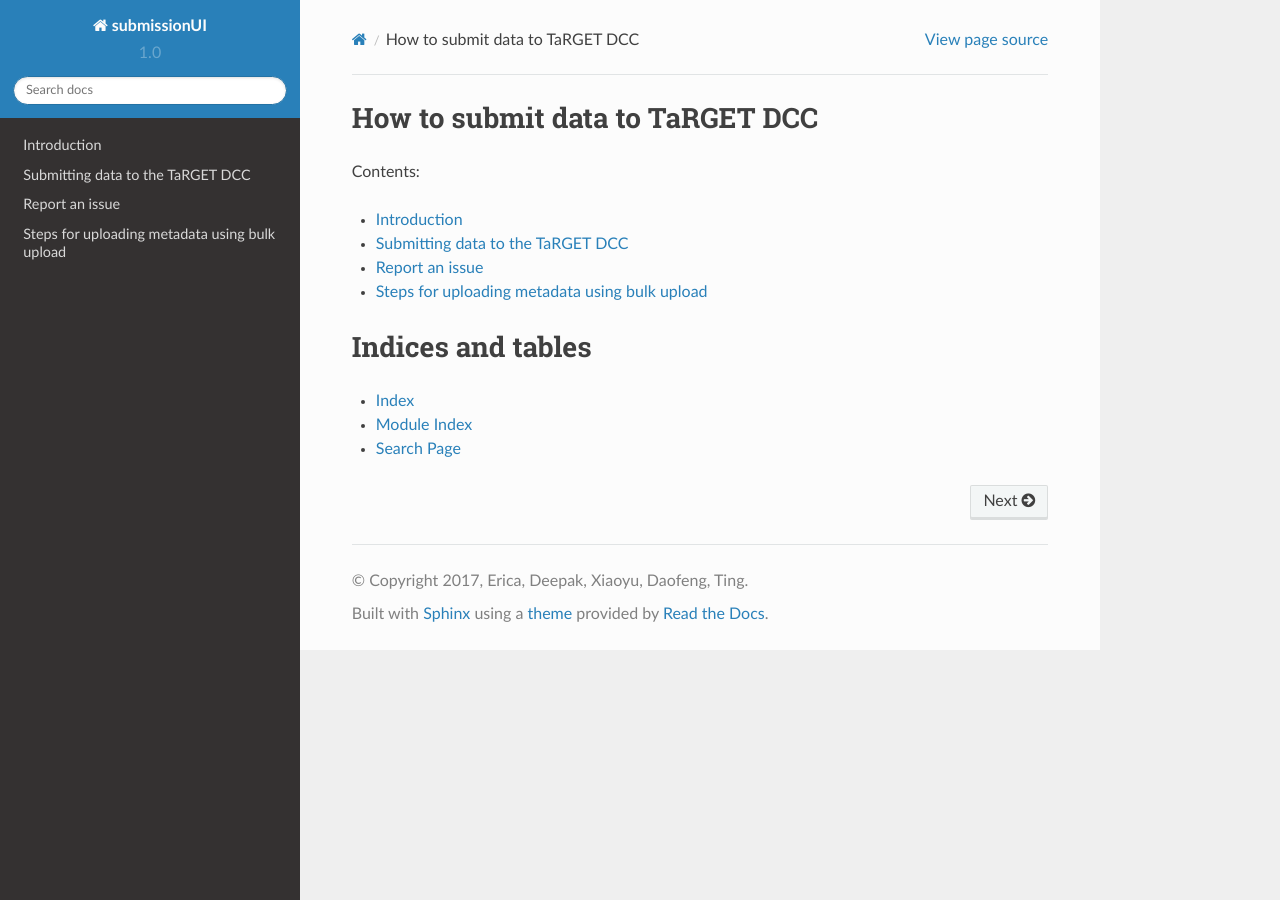
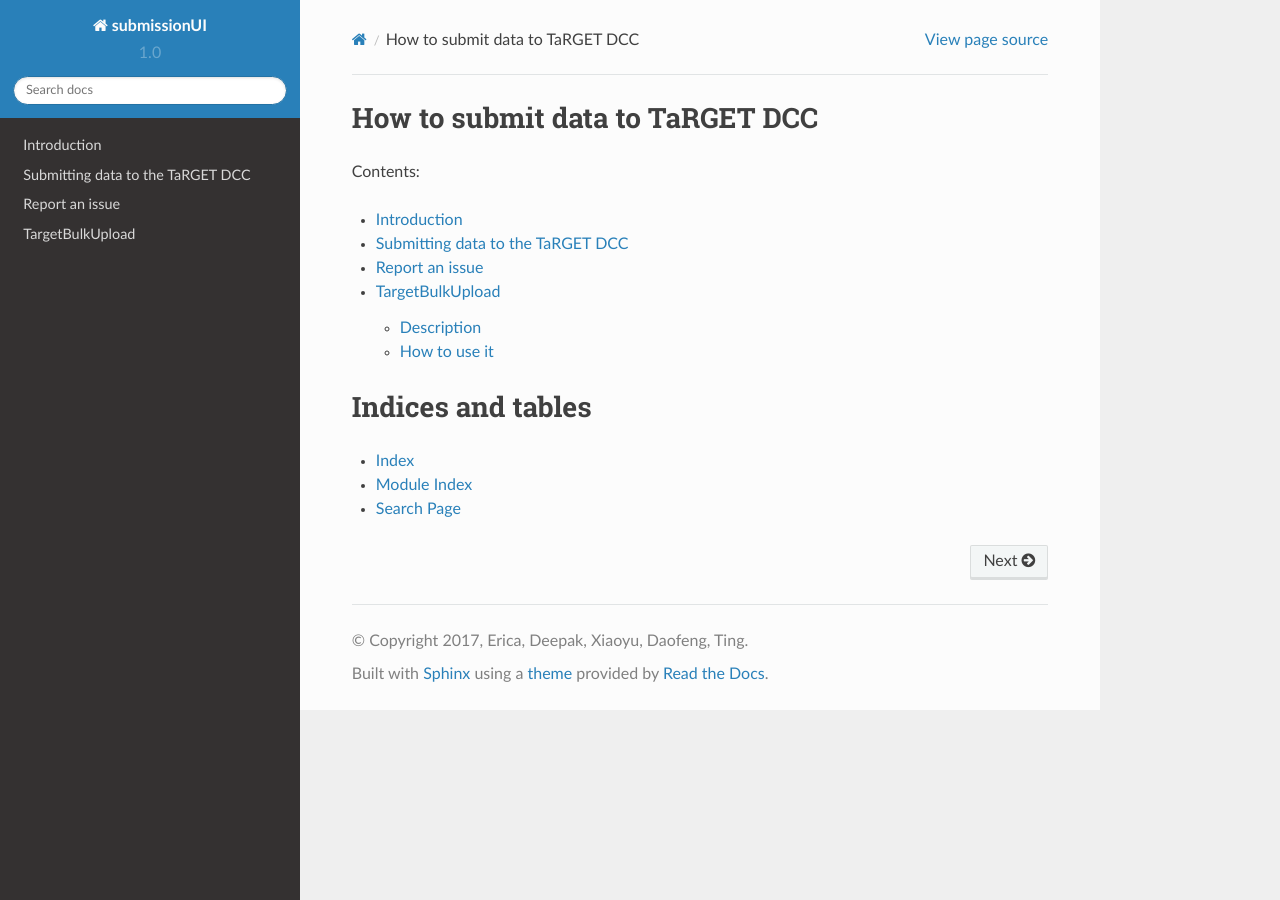
Before and after one commit to target2/submissionUI, a Sphinx documentation site: the page built from docs/index.rst, in a window 1280 px wide. Built offline with Sphinx 7.4.7 and the Read the Docs theme 2.0.0, drawn with Linux system fonts in a browser that asks for light colours; some of the changed lines change nothing that is shown.

Commit message:
Update bulk.rst

```diff
--- a/docs/bulk.rst
+++ b/docs/bulk.rst
@@ -1,7 +1,22 @@
-Steps for uploading metadata using bulk upload
-==============================================
+TargetBulkUpload
+================
 
-1. Install the upload script.
+Bulk upload of metadata to TaRGET II DCC
+
+
+Description
+-----------
+
+This script can be used to upload metadata to the TaRGET II DCC metadata
+database from a specific Excel template. You can use it to: 1. Upload
+new metedata to the database; 2. Update existing records in the
+database; 3. Establish relationships between metadata records.
+
+How to use it
+-------------
+
+Install the upload script.
+~~~~~~~~~~~~~~~~~~~~~~~~~~
     a. Python3 is required to run the bulk upload script. Please install python3 or use python3 from Anaconda (https://www.continuum.io/downloads). When you have python3 installed, run the following command to install the upload script and its dependencies:
 
     ::
@@ -14,36 +29,151 @@
 
         pip3 install --user submitTaRGET
 
-
-2. Obtain your API key.
+Obtain your API key.
+~~~~~~~~~~~~~~~~~~~~
     a. Log in to the Submission UI (submit.target.wustl.edu). On your first login, you will need to register as a new user (“Create New Account”). After completing all fields, select “Create”, then “Login”.
     b. On the homepage, click “Show API key” to get your token.
 
     .. image:: _static/tb01.png
 
-3. Download and fill in the Excel template (TaRGET_metadata_V2.0.xlsx).
-    a. A blank copy of the most recent template can be downloaded from the TaRGET Submission UI homepage or Bulk Upload page ("Download Bulk Upload Excel template").
-    b. All required fields must be populated. Link metadata entries together using User or System Accessions.
-    c. Group together technical replicates from a single mouse within an Experiment.
+Decide what do you want to do with the "user accession" column in the excel file.
+~~~~~~~~~~~~~~~~~~~~~~~~~~~~~~~~~~~~~~~~~~~~~~~~~~~~~~~~~~~~~~~~~~~~~~~~~~~~~~~~~
 
-4. Submit the Excel template via the command line.
-    a. To validate the sheet, run the following command on the terminal.
-    ::
+| Before fill in the excel template, you must decide how do you want to
+  use the "user accession" column.
+| User accession can be used as a temporary accession to link different
+  records and establish relationships. In this case, the user accessions
+  you entered in the excel will be removed once your records get their
+  system accessions.
 
-       submitTaRGET -k <API key> -x <path to excel file>
-    b. Once all errors have been addressed, run the following command to upload the metadata to the database.
-    ::
+The user accession can also have actural meaning to you and you want to
+save your user accession in our database. In this case, records
+submitted by a same user must have unique user accession. please make
+sure all your records have unique user accessions.
 
-       submitTaRGET -k <API key> -x <path to excel file> --notest
+Summary: \* Don't use the ``--saveacc`` flag if: \* Your user accession
+in the excel file is temporary; \* You only use user accession to link
+records in the excel file; \* You may have some row without a user
+accession; \* You can make sure every row in the excel file is a new
+record you need to submit to your database.
 
-5. Update previously submitted data.
-    a. Click the "Download" button next to the submission in question on the submission dashboard. This will return the most recent metadata template populated with the submitted metadata, as well as the automatically generated System Accessions for each entry. Note that any changes made to an object between batch submission and re-download will be included. Only metadata submitted via bulk upload are available for batch download.
-    b. After editing, validate and submit the modified sheet using the following command. Note that entries must be deleted through the UI, not by deleting the entry on the template.
-    ::
+-  Always use the ``--saveacc`` flag if:
 
-        submitTaRGET -k <API key> -x <excel file> --update
+   -  You need to save user accession information in our database;
+   -  all your records you have submitted, you are submitting, and you
+      are going to submit must have unique user accessions. (all your
+      records in different batches must have unique user accessions!)
 
-6. Video tutorial to get started
+If you want to upload new data to the metadata database.
+~~~~~~~~~~~~~~~~~~~~~~~~~~~~~~~~~~~~~~~~~~~~~~~~~~~~~~~~
+
+1. Fill in the Excel template accordingly. You must use the template in
+   the repo. Don't rename the template; if you have to rename it, keep
+   the version number intact in the name.
+
+   -  Leave the "System Accession" column blank for the records you want
+      to upload. If a system accession is found in a row, the data in
+      the row will not be uploaded. However, both the "system accession"
+      and the "user accession" in that row now point to the same record
+      in the metadata database, and either one can be used to establish
+      linkage.
+
+      -  For example, if you have a mouse record in the excel with a
+         system accession "TRGTMSE0001" and a user accession
+         "USRMSE0001", the mouse record itself will not be uploaded.
+         However, If you want to submit a biosample extracted from the
+         mouse, either "TRGTMSE0001" or "USRMSE0001" works if you want
+         to link that biosample record to this mouse.
+
+   -  "User Accession" can be used to establish relationships with other
+      records in the same Excel file. Please fill in "User Accession"
+      according to our accession rules (see "Instructions" tab and
+      individual tab headers).
+   -  If you don't use the ``--saveacc`` flag, you can leave "user
+      accession" blank if you don't need to establish any relationship
+      to that record. You can also use "user accession" to link records.
+      But make sure all user accessions must be unique in the excel file
+      and all your rows are new records to the database.
+   -  If you use the ``--saveacc`` flag, you must assign a unique "user
+      accession" to all your records.
+   -  All the dates in the Excel can be a date type in Excel format or a
+      string in format "YYYY-MM-DD". Don't worry if Excel changes the
+      date format automatically (it means Excel knows it is a date).
+   -  The relationship columns are labeled with a different color on the
+      right side in each sheet. It should be either a "User Accession"
+      in the same Excel file or an existing "System Accession" in the
+      database.
+
+2. Run it with following command in test mode:
+
+   ::
+
+       submitTaRGET -k <API key> -x <excel file>
+
+   If you are using the ``--saveacc`` flag:
+
+   ::
+
+       submitTaRGET -k <API key> -x <excel file> --saveacc
+
+3. If there is no error during the test run, you can upload the same
+   Excel file to the production database with the following command
+   (please don't use the following command and contact us if there is
+   any unexpected warning or error):
+
+   ::
+
+       submitTaRGET -k <API key> -x <excel file> --notest
+
+   If you are using the ``--saveacc`` flag:
+
+   ::
+
+       submitTaRGET -k <API key> -x <excel file> --saveacc --notest
+
+If you want to update existing records in the metadata database.
+~~~~~~~~~~~~~~~~~~~~~~~~~~~~~~~~~~~~~~~~~~~~~~~~~~~~~~~~~~~~~~~~
+
+1. Fill in the Excel template accordingly. You must use the template in
+   the repo. Don't rename the template; if you have to rename it, keep
+   the version number intact in the name.
+
+   -  To update data in the database, fill in all the applicable columns
+      along with the "System Accession" generated by the database.
+   -  All the dates in the Excel can be a date type in Excel format or a
+      string in format "YYYY-MM-DD". Don't worry if Excel changes the
+      date format automatically (it means Excel knows it is a date).
+   -  "user accession" column will be ignored duing update.
+   -  The relationship columns are labeled with a different color on the
+      right side in each sheet. During update, only other record's
+      "System Accession" should be used to establish relationships.
+
+2. Run it with following command in test mode (``--saveacc`` flag does
+   not affect update):
+
+   ::
+
+       submitTaRGET -k <API key> -x <excel file> --update
+
+3. If there is no error during the test run, you can update the same
+   Excel file to the production database with the following command
+   (please don't use the following command and contact us if there is
+   any unexpected warning or error):
+
+   ::
+
+       submitTaRGET -k <API key> -x <excel file> --update --notest
+
+   .. rubric:: A summary flow chart
+      :name: a-summary-flow-chart
+
+   .. figure:: https://github.com/xzhuo/TargetBulkUpload/blob/master/bulkupload_flow.20170714.png
+      :alt: submit summary flow chart
+
+      Flow chart
+
+Video tutorial to get started.
+~~~~~~~~~~~~~~~~~~~~~~~~~~~~~~
 
     .. youtube:: https://www.youtube.com/watch?v=qDBxSGySTsI
     .. raw:: html
```
